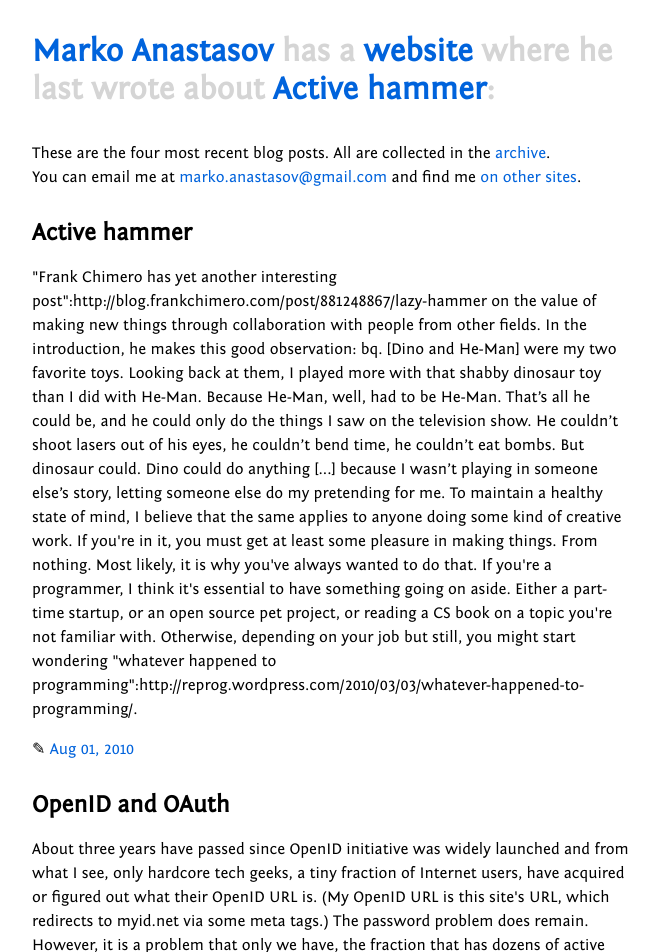
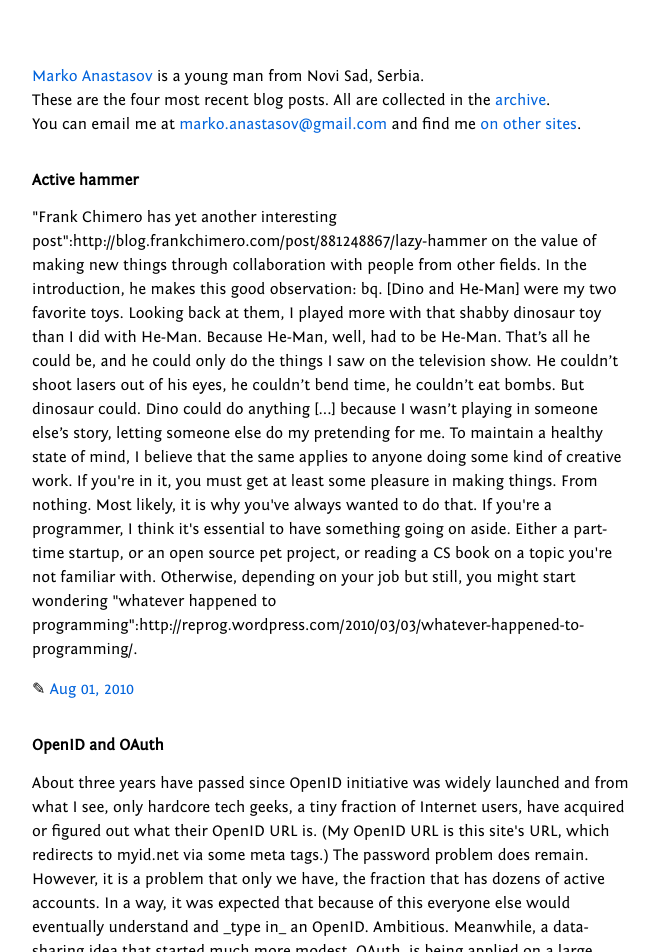
Before and after one commit to markoa/markoa.github.com, a Jekyll site: the page built from blog/index.html, in a window 1280 px wide. Shown: the top 952 px of the page, without its empty margins (308-967 px from the left). Built offline with Jekyll 4.4.1, drawn with Linux system fonts in a browser that asks for light colours.

Commit message:
Tone down the headers.

```diff
--- a/_layouts/default.html
+++ b/_layouts/default.html
@@ -18,15 +18,15 @@
   </head>
   <body>
     <header>
-      <h1 id="title">
-        <a href="/about" title="About">Marko Anastasov</a> <span class="light">has a</span> <a href="/" title="Home">website</a>
-        {% if page.title == 'Web Home' %}
-          <span class="light">where he last wrote about</span>
-          {% for post in site.posts offset:0 limit:1 %}
-            <a href="{{ post.url }}">{{ post.title }}</a><span class="light">:</span>
-          {% endfor %}
-        {% endif %}
-      </h1>
+      {% if page.title == 'Web Home' %}
+        <h1 id="title">
+          <a href="/about" title="About">Marko Anastasov</a> is a young man from Novi Sad, Serbia.
+        </h1>
+      {% else %}
+        <h1 id="title" class="inner light">
+          A website of <a href="/about" title="About">Marko Anastasov</a>
+        </h1>
+      {% endif %}
     </header>
     <div id="wrapper">
       {{ content }}
--- a/css/default.css
+++ b/css/default.css
@@ -2,6 +2,8 @@
 /* A font by Jos Buivenga (exljbris) -> www.exljbris.com */
 @font-face {
     font-family: "Fontin Sans";
+    font-weight: normal;
+    font-style: normal;
     src: url("/fonts/Fontin_Sans_R_45b.otf");
 }
 
@@ -56,8 +58,17 @@ a img {
 }
 
 h1 {
-    line-height: 1.2em;
-    font-size: 2em;
+    font-size: 1em;
+    font-weight: normal;
+}
+
+.post h1 {
+    font-size: 1.1em;
+    font-weight: bold;
+}
+
+h2, h3 {
+    font-size: 1em;
 }
 
 .contentLicense {
@@ -89,8 +100,14 @@ blockquote {
     color: #d5d5d5;
 }
 
-#title {
-    margin: 1em 0;
+#title, h1.inner {
+    margin: 4em 0 0 0;
+    clear: right;
+}
+
+h1.inner {
+    text-align: right;
+    font-style: italic;
 }
 
 #disqus_thread {
```
Also changed, not shown: other parts of _layouts/default.html (+2 -1 lines), about.textile (+3 -9 lines), index.html (+6 -10 lines).
